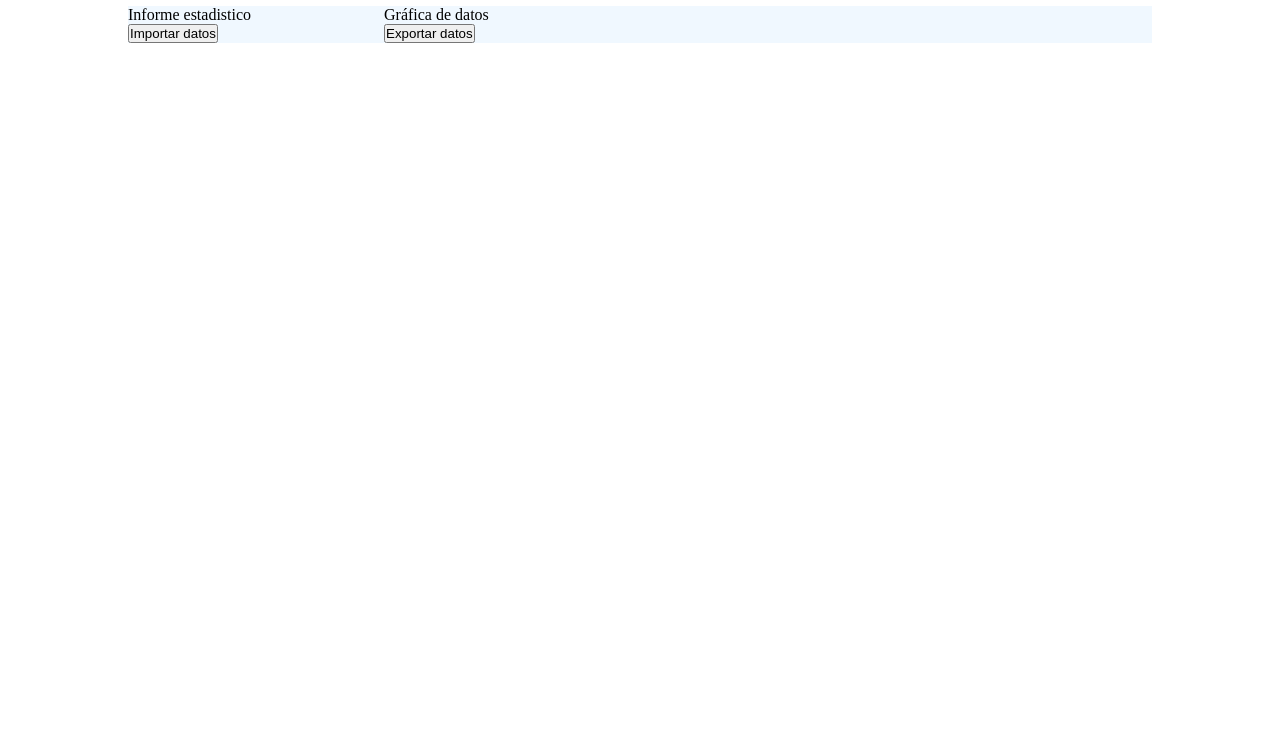
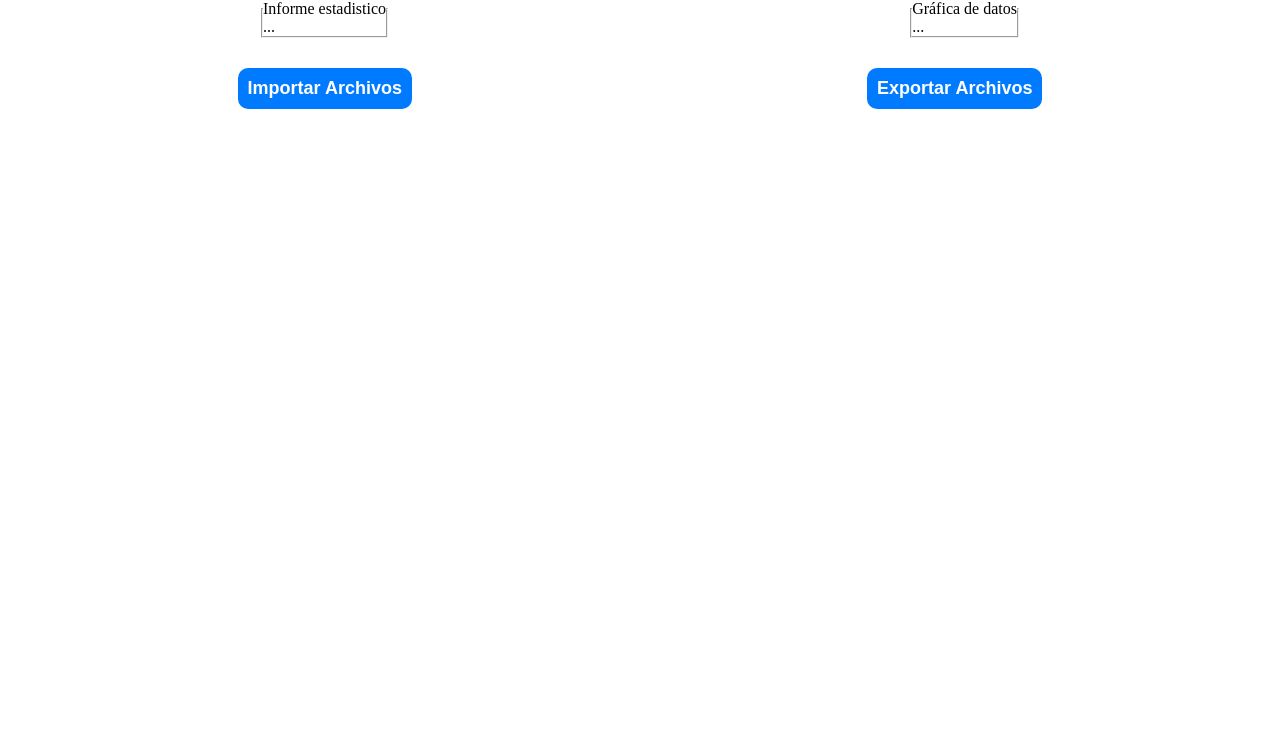
Before and after one commit to Aurosonic7/IngenieriaSoftware, a plain HTML site: page src/app/index.html in a window 1280 px wide. Shown: the part 47-800 px from the top of the page. Drawn offline with Linux system fonts and the light colour scheme.

Commit message:
Modificaciones minimas a la interfaz de usuario e interfaz final

```diff
--- a/src/app/index.html
+++ b/src/app/index.html
@@ -11,15 +11,31 @@
 <body>
     <header> <center> <h2>Aplicacion Meteorologica</h2> </center> </header>
     <div class="container">
-        <div class="col-25">
-            <p>Informe estadistico</p>
-            <button onclick="importarDatos()">Importar datos</button>
+        <div>
+            <fieldset>
+                <legend>Informe estadistico</legend>
+                <table>
+
+                </table>
+                <p>
+                    ...
+                </p>
+            </fieldset>
         </div>
-        <div class="col-75">
-            <p>Gráfica de datos</p>
-            <button>Exportar datos</button>
+        <div>
+            <fieldset>
+                <legend>Gráfica de datos</legend>
+                <p>
+                    ...
+                </p>
+            </fieldset>
         </div>
 
+    </div>
+
+    <div class="btnsMenu">
+        <button>Importar Archivos</button>
+        <button>Exportar Archivos</button>
     </div>
     <script src="../js/importarDatos.js"></script>
 </body>
--- a/src/css/myStyles.css
+++ b/src/css/myStyles.css
@@ -5,26 +5,53 @@
 
 
 
-header{
-    color: red;
-    background-color: #ccc;
+header {
+    color: white;
+    background-color: #007bff;
     padding: 10px;
 }
 
-.container{
-    width: 80%;
-    margin: auto;
-    overflow: hidden;
+
+.container {
+    display: flex;
+    justify-content: space-around;
 }
-.col-25{
-    float: left;
-    width: 25%;
-    margin-top: 6px;
-    background-color: aliceblue;
+
+.columna {
+    flex: 1;
+    padding: 10px;
 }
-.col-75{
-    float: left;
-    width: 75%;
-    margin-top: 6px;
-    background-color: aliceblue;
+
+.btnsMenu{
+    padding: 10px;
+    font-weight: bold;
+    color: #fff;
+    display: flex;
+    justify-content: space-around;
+    margin-top: 10px;
 }
+.btnsMenu button {
+    padding: 10px;
+    border: none;
+    border-radius: 10px;
+    font-size: 18px;
+    font-weight: bold;
+    color: #fff;
+    background-color: #007bff;
+    cursor: pointer;
+    display: flex;
+    margin-top: 10px;
+}
+
+.btnsMenu button:hover {
+    background-color: #0069d9;
+}
+
+.btnsMenu button:active {
+    background-color: #005cbf;
+}
+
+.btnsMenu button:focus {
+    outline: none;
+    box-shadow: 0 0 0 2px #fff, 0 0 0 4px #007bff;
+}
--- a/src/js/importarDatos.js
+++ b/src/js/importarDatos.js
@@ -1,10 +1,2 @@
-//Importar Datos de excel
-function importarDatos(){
-    console.log("Entre a importar datos");
-    var input = document.getElementById("input");
-    var reader = new FileReader();
-    reader.onload = function(){
-        var fileData = reader.result;
-        fileData = fileData.split("\n");
-    };
-}
+// Accion del boton para importar datos de un txt y csv
+// Carga los datos en la tabla
```
Also changed, not shown: src/data/archivoTest.txt (added), 1 other file.
